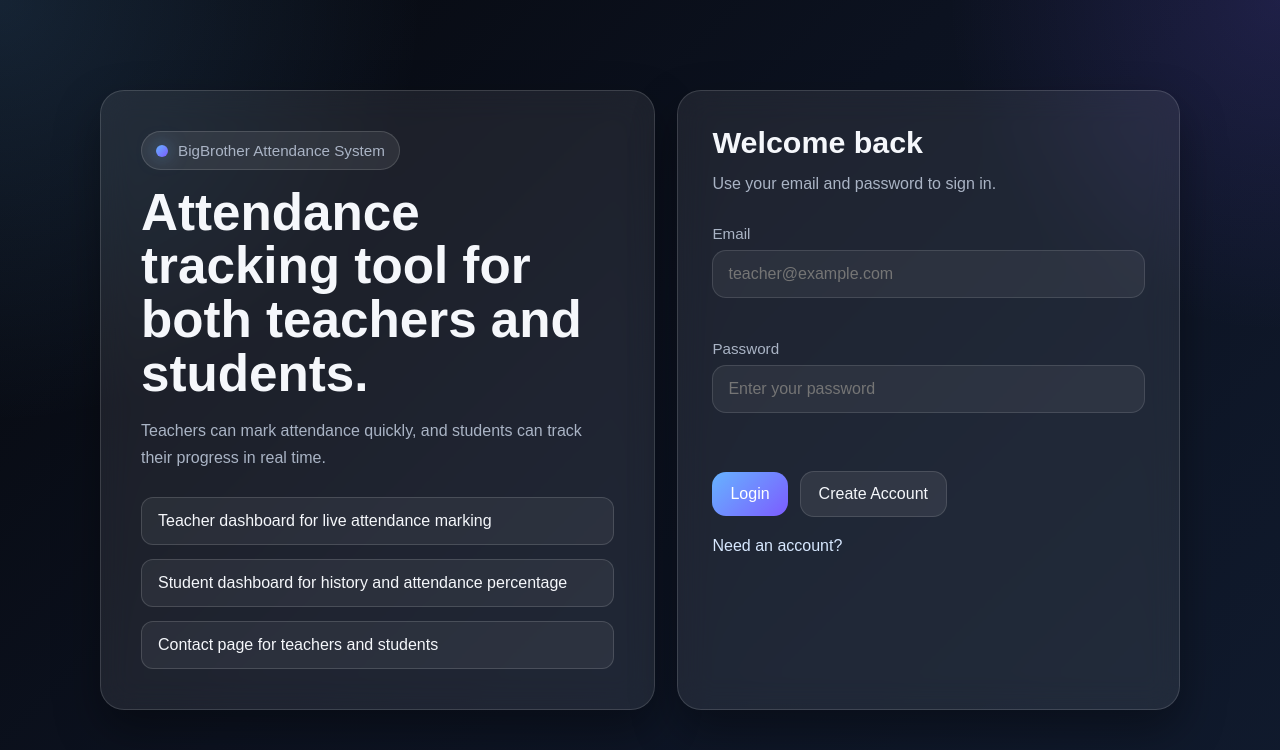
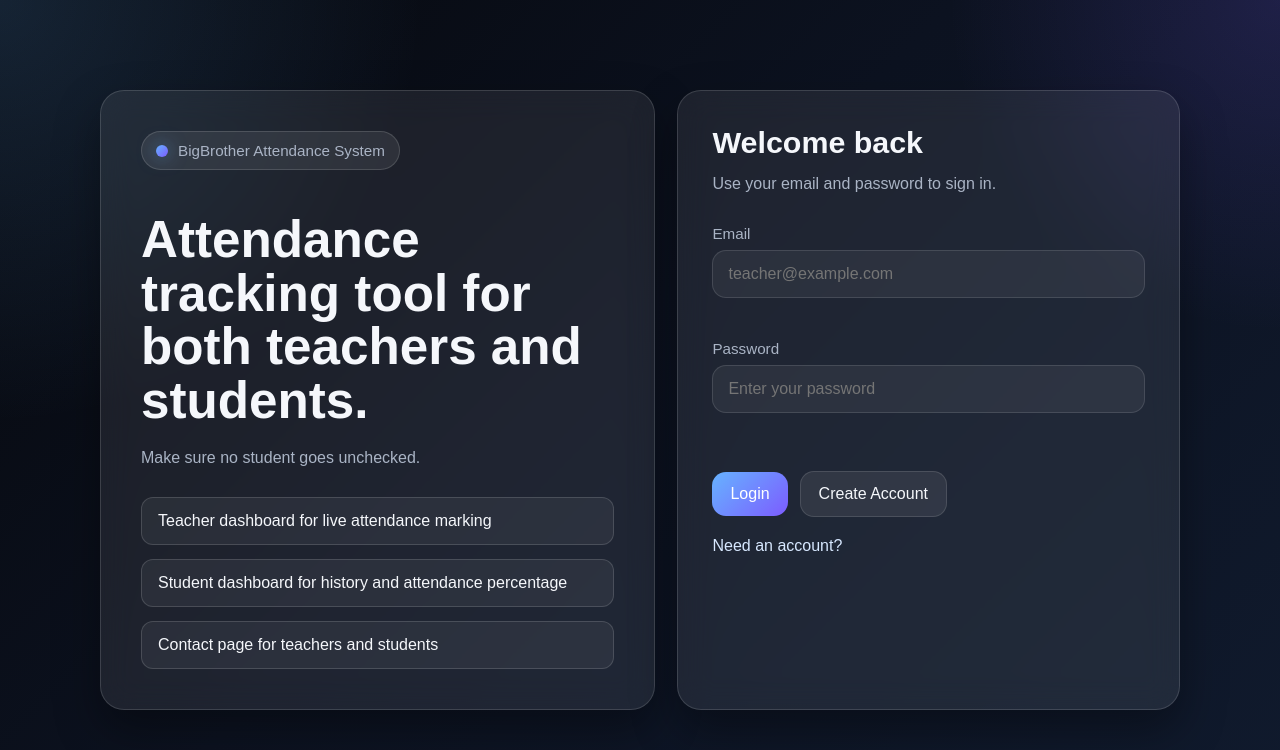
Before and after one commit to 84kilos/BigBrother, a PHP site: page / in a window 1280 px wide. Shown: the top 750 px of the page. Run offline with PHP 8.4, Linux system fonts and the light colour scheme.

Commit message:
small tweak

```diff
--- a/index.php
+++ b/index.php
@@ -80,7 +80,7 @@ if ($statusKind === "error") {
         <div class="hero-copy">
           <h1>Attendance tracking tool for both teachers and students.</h1>
           <p>
-          Teachers can mark attendance quickly, and students can track their progress in real time.
+          Make sure no student goes unchecked.
           </p>
 
           <ul class="feature-list">
```
